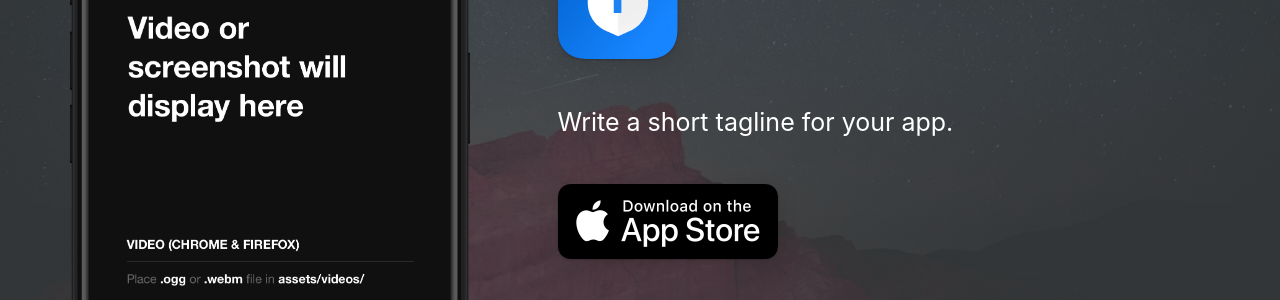
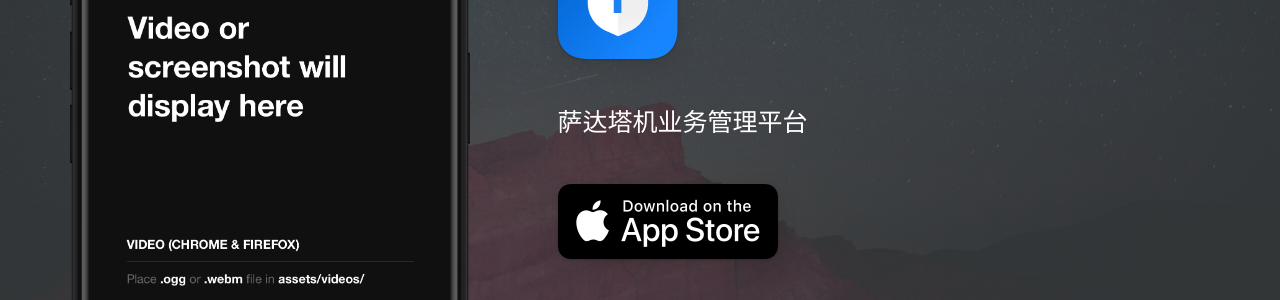
Before and after one commit to sada-tech/sada-tech.github.io, a Jekyll site: the page built from index.html, in a window 1280 px wide. Shown: the part 316-616 px from the top of the page. Built offline with Jekyll 4.4.1, drawn with Linux system fonts in a browser that asks for light colours; nearby versions of some CDN libraries.

Commit message:
first commit

```diff
--- a/_config.yml
+++ b/_config.yml
@@ -13,7 +13,7 @@ presskit_download_link                    : https://www.i-sada.com
 app_icon                                  : assets/appicon.png                      # Automatically populates if not set and if iOS app ID is set.  Otherwise enter path to icon file manually.
 app_name                                  :                                           # Automatically populates if not set and if iOS app ID is set.  Otherwise enter manually.
 app_price                                 :                                           # Automatically populates if not set and if iOS app ID is set.  Otherwise enter manually.
-app_description                           : Write a short tagline for your app.
+app_description                           : 萨达塔机业务管理平台
 
 enable_smart_app_banner                   : true                                      # Set to true to show a smart app banner at top of page on mobile devices.
 
```
